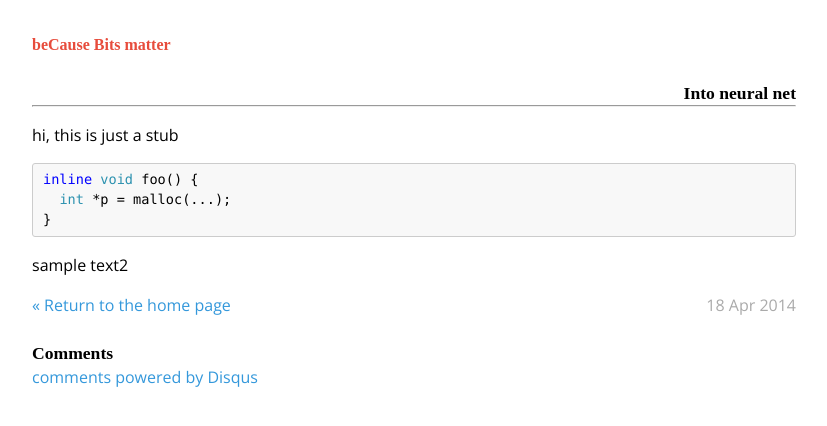
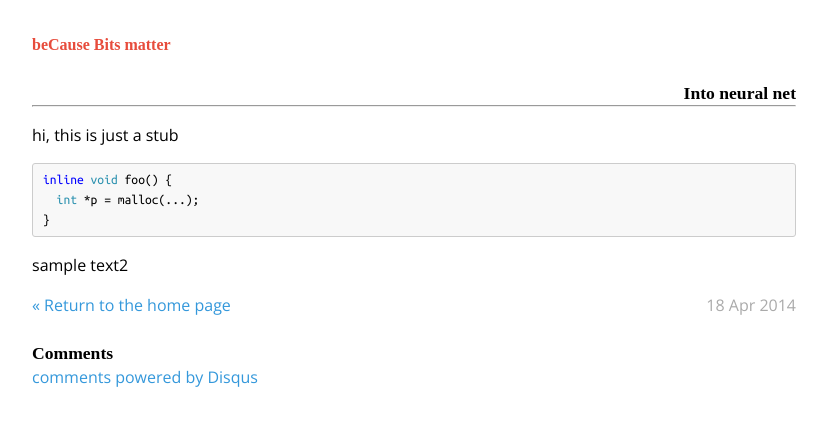
Before and after one commit to lugovskoy/lugovskoy.github.io, a Jekyll site: the page built from _posts/2014-08-02-into-neural-net.md, in a window 1280 px wide. Shown: the top 426 px of the page, without its empty margins (226-1053 px from the left). Built offline with Jekyll 4.4.1, drawn with Linux system fonts in a browser that asks for light colours; some web fonts are replaced; comment, search, counter and statistics services are not loaded.

Commit message:
Update main.css

```diff
--- a/css/main.css
+++ b/css/main.css
@@ -1,6 +1,6 @@
 @import "http://fonts.googleapis.com/css?family=Open+Sans:400,800&subset=latin,latin-ext";
 @import url('https://fonts.googleapis.com/css?family=Artifika&effect=anaglyph|shadow-multiple');
-@import url('https://fonts.googleapis.com/css?family=Inconsolata&subset=latin-ext');
+@import url('https://fonts.googleapis.com/css?family=Ubuntu+Mono&subset=latin-ext');
 
 * {
     margin:0;
@@ -108,7 +108,7 @@ header a {
 }
 
 code,pre {
-    font-family:Consolas, "Liberation Mono", Menlo, Courier, monospace
+    font-family: 'Ubuntu Mono', monospace
 }
 
 code {
```
